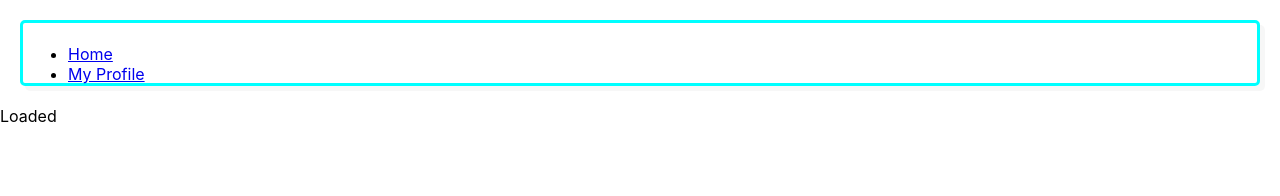
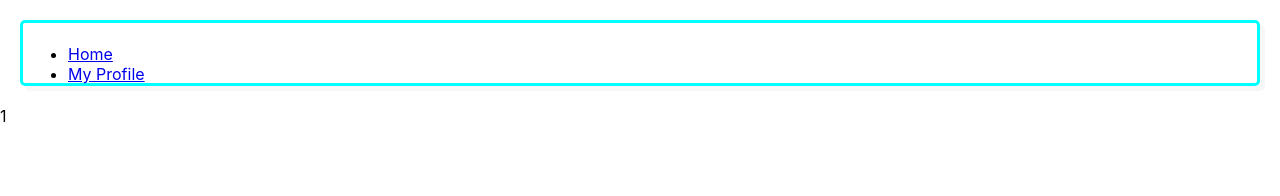
Before and after one commit to dephrase/hotel_booking_app, a React (Create React App) app in the folder hotel_booking_frontend/: page /hotel_info/1 in a window 1280 px wide. Shown: the top 196 px of the page. Built offline with nearby package versions, Linux system fonts and the light colour scheme.

Commit message:
Selecting a hotel takes you to the hotel info page

```diff
--- a/hotel_booking_frontend/src/App.js
+++ b/hotel_booking_frontend/src/App.js
@@ -2,6 +2,7 @@ import './App.css';
 import MainContainer from './containers/MainContainer';
 import HotelInfo from './components/HotelInfo';
 import { BrowserRouter as Router, Route, Switch } from "react-router-dom";
+// import { useParams } from 'react-router';
 import NavBar from './components/NavBar';
 import { useState } from 'react';
 
@@ -18,7 +19,7 @@ function App() {
           return <MainContainer setBookingInfo={setBookingInfo} bookingInfo={bookingInfo}/>
         }}/>
         <Route path="/hotel_info/:id" render={(props) => {
-          return <HotelInfo bookingInfo={bookingInfo} {...props}/>
+          return <HotelInfo bookingInfo={bookingInfo} id={props.match.params.id}/>
         }}/>
           {/* // path="/hotel_info" exact render={() => <HotelInfo hotels={hotels} />}
 
--- a/hotel_booking_frontend/src/components/HotelInfo.js
+++ b/hotel_booking_frontend/src/components/HotelInfo.js
@@ -1,32 +1,32 @@
 import { useEffect, useState } from "react";
 
 
-function HotelInfo({bookingInfo}) {
+function HotelInfo({bookingInfo, id}) {
 
-
+    const [hotel, setHotel] = useState(null);
 
     useEffect(()=>{
         if(bookingInfo){
-            console.log(this.props.match)
             fetchHotel()
         }
-    }, []);
-
-    const [hotel, setHotel] = useState(null);
+    }, [bookingInfo]);
 
     const fetchHotel = async () => {
-        const fetchHotel = await fetch(`https://hotels4.p.rapidapi.com/properties/get-details?id=424023&checkIn=${bookingInfo.Checkin}&checkOut=${bookingInfo.Checkout}&adults1=${bookingInfo.Adults}&currency=GBP&locale=en_US`, {
+        const fetchHotel = await fetch(`https://hotels4.p.rapidapi.com/properties/get-details?id=${id}&checkIn=${bookingInfo.Checkin}&checkOut=${bookingInfo.Checkout}&adults1=${bookingInfo.Adults}&currency=GBP&locale=en_US`, {
             "method": "GET",
             "headers": {
                 "x-rapidapi-key": "7f1f9f12f0mshb61724ebaadc332p1f6658jsnd12fd2c73285",
                 "x-rapidapi-host": "hotels4.p.rapidapi.com"
             }
         })
+        .then(res => res.json())
+        .then(data => setHotel(data))
+        .then(console.log(hotel))
     }
 
     return(
         <>
-            <p>Loaded</p>
+            <p>{id}</p>
         </>
     )
 
```
